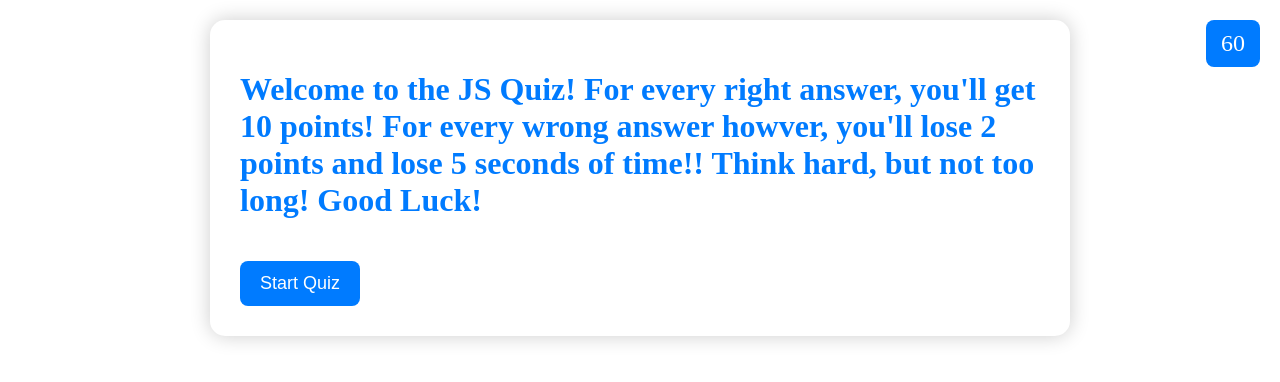
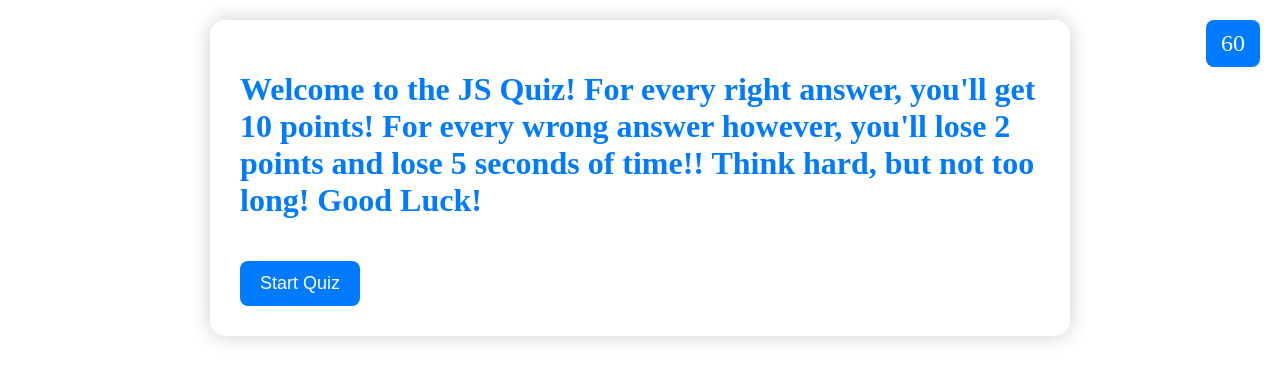
Before and after one commit to thefrenchman1/Code-Knowledge-Quiz, a plain HTML site: page index.html in a window 1280 px wide. Drawn offline with Linux system fonts and the light colour scheme.

Commit message:
Update index.html

```diff
--- a/index.html
+++ b/index.html
@@ -10,7 +10,7 @@
 <body>
 
 <div id="starter-section" class="show">
-    <h1>Welcome to the JS Quiz! For every right answer, you'll get 10 points! For every wrong answer howver, you'll lose 2 points and lose 5 seconds of time!! Think hard, but not too long! Good Luck!</h1>
+    <h1>Welcome to the JS Quiz! For every right answer, you'll get 10 points! For every wrong answer however, you'll lose 2 points and lose 5 seconds of time!! Think hard, but not too long! Good Luck!</h1>
     <button id="start-game">Start Quiz</button>
 </div>
 
```
